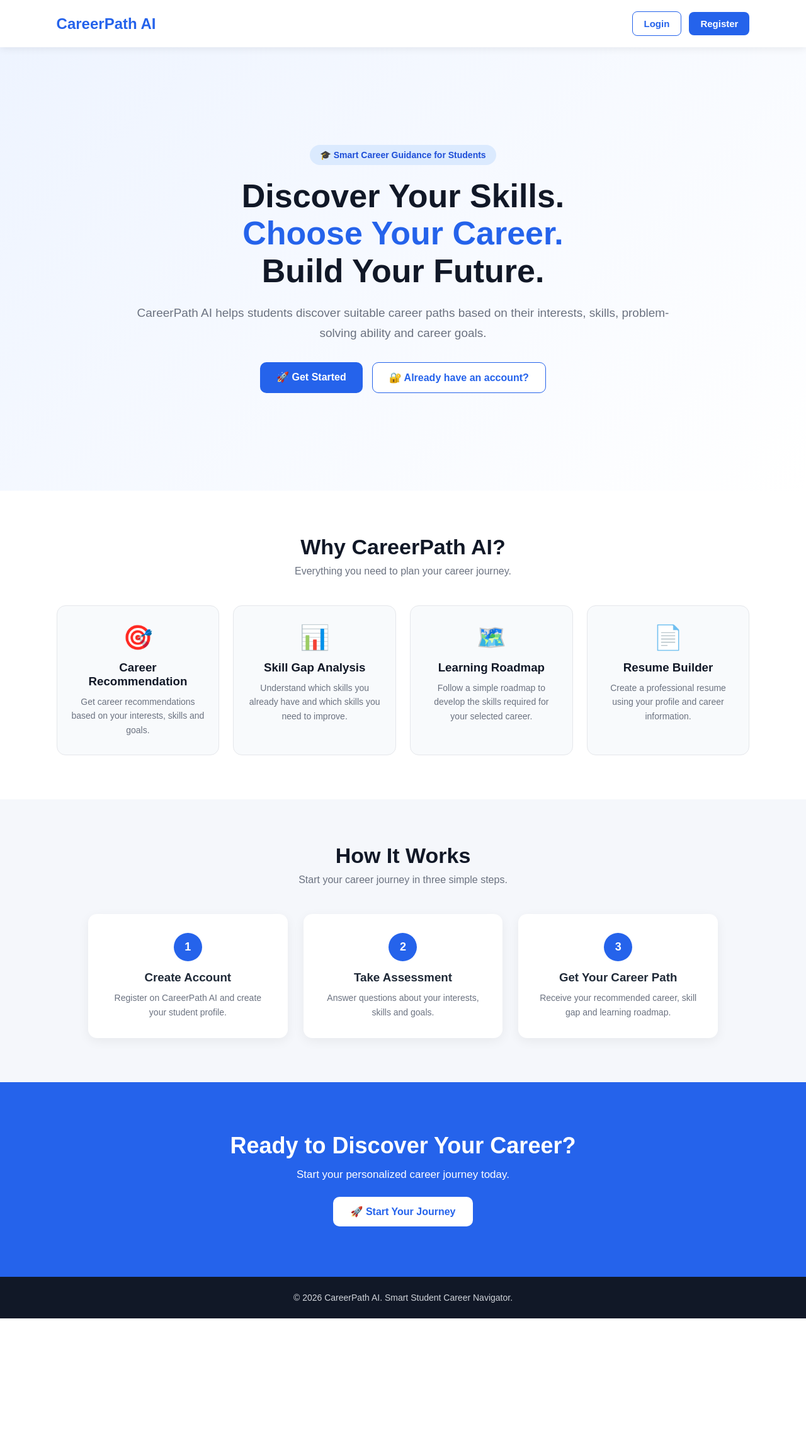
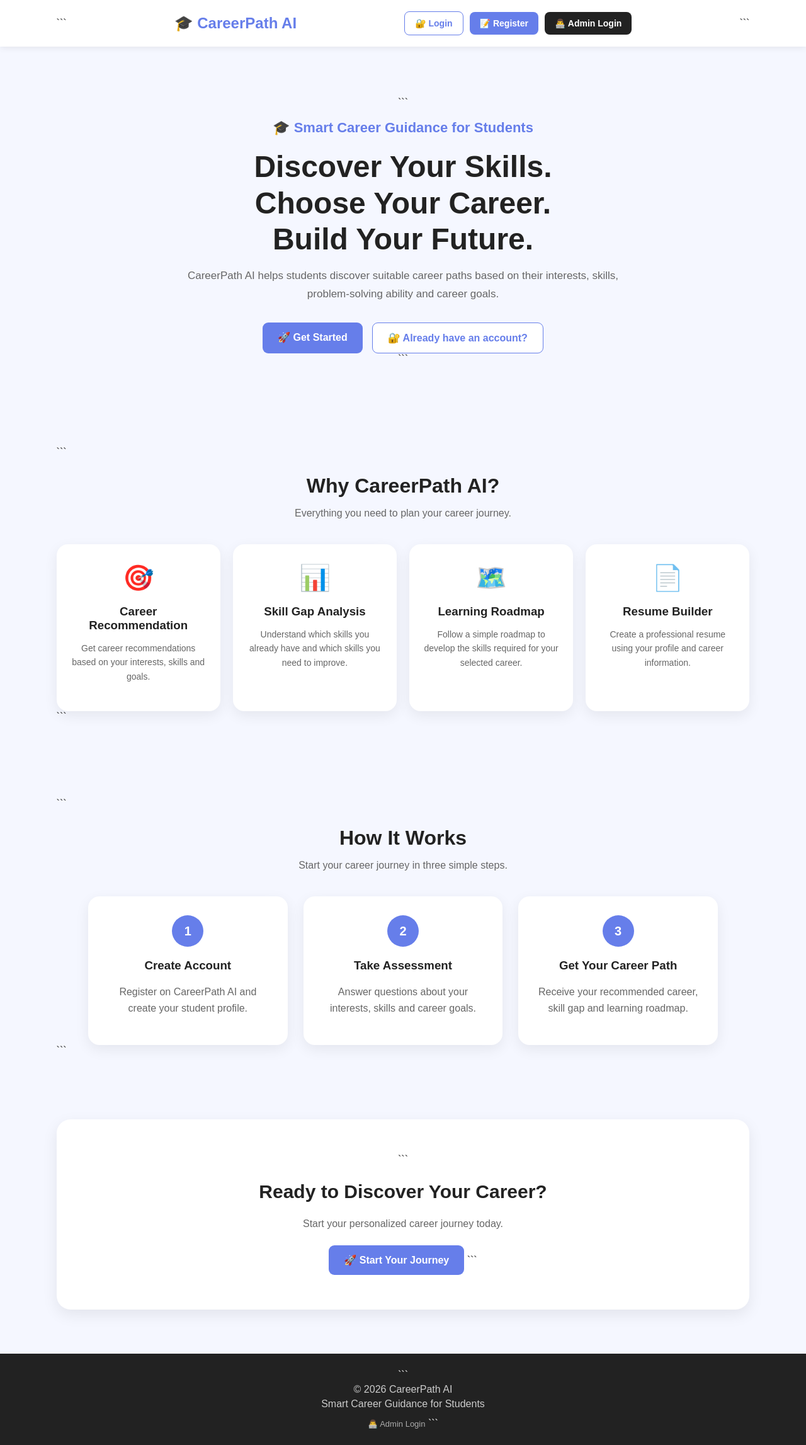
Before and after one commit to kengaromii-wq/CareerPathAI, a Flask app: page / in a window 1280 px wide. Shown: the whole page at 63% size. Before the commit the page ends 2093 px from the top, so only its background shows below. Run offline with Flask 3, Linux system fonts and the light colour scheme.

Commit message:
Add admin login button

````diff
--- a/templates/index.html
+++ b/templates/index.html
@@ -1,122 +1,97 @@
 <!DOCTYPE html>
+
 <html lang="en">
 <head>
 <meta charset="UTF-8">
 <meta name="viewport" content="width=device-width, initial-scale=1.0">
 
-    <title>CareerPath AI - Smart Student Career Navigator</title>
+<title>CareerPath AI - Smart Career Guidance</title>
 
 <style>
+
 * {
-            margin: 0;
-            padding: 0;
     box-sizing: border-box;
-            font-family: Arial, Helvetica, sans-serif;
 }
 
 body {
-            background: #f5f7fb;
-            color: #1f2937;
+    margin: 0;
+    font-family: Arial, sans-serif;
+    background: #f5f7ff;
+    color: #222;
 }
 
 /* NAVBAR */
-        nav {
-            width: 100%;
+
+.navbar {
     background: white;
     padding: 18px 7%;
     display: flex;
     justify-content: space-between;
     align-items: center;
-            box-shadow: 0 2px 12px rgba(0, 0, 0, 0.08);
-            position: sticky;
-            top: 0;
-            z-index: 1000;
+    box-shadow: 0 2px 10px rgba(0,0,0,0.08);
 }
 
 .logo {
     font-size: 24px;
     font-weight: bold;
-            color: #2563eb;
+    color: #667eea;
     text-decoration: none;
 }
 
 .nav-buttons {
     display: flex;
-            gap: 12px;
+    gap: 10px;
     align-items: center;
 }
 
 .nav-btn {
     text-decoration: none;
-            padding: 10px 18px;
+    padding: 10px 16px;
     border-radius: 8px;
-            font-size: 15px;
     font-weight: bold;
-            transition: 0.3s;
+    font-size: 14px;
 }
 
-        .login-btn {
-            color: #2563eb;
-            border: 1px solid #2563eb;
-            background: white;
+.login {
+    color: #667eea;
+    border: 1px solid #667eea;
 }
 
-        .login-btn:hover {
-            background: #2563eb;
+.register {
+    background: #667eea;
     color: white;
 }
 
-        .register-btn {
-            background: #2563eb;
+.admin {
+    background: #222;
     color: white;
 }
 
-        .register-btn:hover {
-            background: #1d4ed8;
+/* HERO */
+
+.hero {
+    text-align: center;
+    padding: 80px 20px 70px;
 }
 
-        /* HERO */
-        .hero {
-            min-height: 88vh;
-            display: flex;
-            align-items: center;
-            justify-content: center;
-            text-align: center;
-            padding: 60px 20px;
-            background: linear-gradient(135deg, #eef4ff, #ffffff);
+.hero h1 {
+    font-size: 48px;
+    margin: 15px 0;
+    line-height: 1.2;
 }
 
-        .hero-content {
-            max-width: 850px;
-        }
-
-        .badge {
-            display: inline-block;
-            background: #dbeafe;
-            color: #1d4ed8;
-            padding: 8px 16px;
-            border-radius: 30px;
-            font-size: 14px;
-            font-weight: bold;
+.hero h2 {
+    font-size: 22px;
+    color: #667eea;
     margin-bottom: 20px;
 }
 
-        .hero h1 {
-            font-size: 52px;
-            line-height: 1.15;
-            margin-bottom: 20px;
-            color: #111827;
-        }
-
-        .hero h1 span {
-            color: #2563eb;
-        }
-
 .hero p {
-            font-size: 19px;
+    max-width: 750px;
+    margin: 0 auto 30px;
+    font-size: 17px;
+    color: #666;
     line-height: 1.7;
-            color: #6b7280;
-            margin-bottom: 30px;
 }
 
 .hero-buttons {
@@ -126,266 +101,252 @@
     flex-wrap: wrap;
 }
 
-        .primary-btn,
-        .secondary-btn {
+.main-btn {
+    display: inline-block;
+    padding: 14px 24px;
+    border-radius: 9px;
     text-decoration: none;
-            padding: 14px 26px;
-            border-radius: 10px;
-            font-size: 16px;
     font-weight: bold;
-            transition: 0.3s;
 }
 
-        .primary-btn {
-            background: #2563eb;
+.start {
+    background: #667eea;
     color: white;
 }
 
-        .primary-btn:hover {
-            background: #1d4ed8;
-            transform: translateY(-2px);
-        }
-
-        .secondary-btn {
+.already {
     background: white;
-            color: #2563eb;
-            border: 1px solid #2563eb;
-        }
-
-        .secondary-btn:hover {
-            background: #eff6ff;
-            transform: translateY(-2px);
+    color: #667eea;
+    border: 1px solid #667eea;
 }
 
 /* FEATURES */
-        .features {
-            padding: 70px 7%;
-            background: white;
+
+.section {
+    padding: 60px 7%;
 }
 
 .section-title {
     text-align: center;
-            margin-bottom: 45px;
+    margin-bottom: 40px;
 }
 
 .section-title h2 {
-            font-size: 34px;
+    font-size: 32px;
     margin-bottom: 10px;
-            color: #111827;
 }
 
 .section-title p {
-            color: #6b7280;
+    color: #666;
 }
 
 .feature-grid {
     display: grid;
     grid-template-columns: repeat(4, 1fr);
-            gap: 22px;
-            max-width: 1200px;
-            margin: auto;
+    gap: 20px;
 }
 
 .feature-card {
-            background: #f8fafc;
-            padding: 28px 22px;
-            border-radius: 14px;
+    background: white;
+    padding: 30px 20px;
+    border-radius: 18px;
     text-align: center;
-            border: 1px solid #e5e7eb;
-            transition: 0.3s;
-        }
-
-        .feature-card:hover {
-            transform: translateY(-5px);
-            box-shadow: 0 10px 25px rgba(0, 0, 0, 0.08);
+    box-shadow: 0 7px 22px rgba(0,0,0,0.07);
 }
 
 .feature-icon {
-            font-size: 38px;
+    font-size: 40px;
     margin-bottom: 15px;
 }
 
 .feature-card h3 {
     margin-bottom: 10px;
-            color: #111827;
 }
 
 .feature-card p {
-            color: #6b7280;
+    color: #666;
     line-height: 1.6;
     font-size: 14px;
 }
 
 /* HOW IT WORKS */
-        .how-section {
-            padding: 70px 7%;
-            background: #f5f7fb;
-        }
 
 .steps {
-            max-width: 1000px;
-            margin: auto;
     display: grid;
     grid-template-columns: repeat(3, 1fr);
     gap: 25px;
+    max-width: 1000px;
+    margin: auto;
 }
 
-        .step {
+.step-card {
     background: white;
     padding: 30px;
-            border-radius: 14px;
+    border-radius: 18px;
     text-align: center;
-            box-shadow: 0 5px 18px rgba(0, 0, 0, 0.06);
+    box-shadow: 0 7px 22px rgba(0,0,0,0.07);
 }
 
 .step-number {
-            width: 45px;
-            height: 45px;
-            line-height: 45px;
+    width: 50px;
+    height: 50px;
+    line-height: 50px;
     margin: 0 auto 15px;
     border-radius: 50%;
-            background: #2563eb;
+    background: #667eea;
     color: white;
     font-weight: bold;
-            font-size: 18px;
+    font-size: 20px;
 }
 
-        .step h3 {
-            margin-bottom: 10px;
-        }
-
-        .step p {
-            color: #6b7280;
+.step-card p {
+    color: #666;
     line-height: 1.6;
-            font-size: 14px;
 }
 
 /* CTA */
+
 .cta {
-            padding: 80px 20px;
+    margin: 40px 7% 70px;
+    padding: 55px 25px;
     text-align: center;
-            background: #2563eb;
-            color: white;
+    background: white;
+    border-radius: 22px;
+    box-shadow: 0 8px 25px rgba(0,0,0,0.08);
 }
 
 .cta h2 {
-            font-size: 36px;
-            margin-bottom: 15px;
+    font-size: 30px;
 }
 
 .cta p {
+    color: #666;
     margin-bottom: 25px;
-            font-size: 17px;
-        }
-
-        .cta a {
-            display: inline-block;
-            text-decoration: none;
-            background: white;
-            color: #2563eb;
-            padding: 14px 28px;
-            border-radius: 10px;
-            font-weight: bold;
 }
 
 /* FOOTER */
+
 footer {
-            background: #111827;
-            color: #d1d5db;
+    background: #222;
+    color: white;
     text-align: center;
-            padding: 25px 20px;
-            font-size: 14px;
+    padding: 25px;
+}
+
+footer p {
+    margin: 5px;
+    color: #ccc;
+}
+
+.footer-admin {
+    display: inline-block;
+    margin-top: 10px;
+    color: #aaa;
+    text-decoration: none;
+    font-size: 13px;
 }
 
 /* MOBILE */
+
 @media (max-width: 900px) {
+
     .feature-grid {
         grid-template-columns: repeat(2, 1fr);
     }
 
-            .hero h1 {
-                font-size: 42px;
-            }
+    .steps {
+        grid-template-columns: 1fr;
     }
 
-        @media (max-width: 600px) {
-            nav {
-                padding: 15px 5%;
 }
 
-            .logo {
-                font-size: 20px;
+@media (max-width: 650px) {
+
+    .navbar {
+        padding: 15px;
+        flex-direction: column;
+        gap: 15px;
     }
 
     .nav-buttons {
-                gap: 6px;
-            }
-
-            .nav-btn {
-                padding: 8px 11px;
-                font-size: 13px;
+        flex-wrap: wrap;
+        justify-content: center;
     }
 
     .hero {
-                min-height: 80vh;
-                padding: 45px 18px;
+        padding: 55px 18px;
     }
 
     .hero h1 {
         font-size: 34px;
     }
 
+    .hero h2 {
+        font-size: 19px;
+    }
+
     .hero p {
-                font-size: 16px;
+        font-size: 15px;
     }
 
     .feature-grid {
         grid-template-columns: 1fr;
     }
 
-            .steps {
-                grid-template-columns: 1fr;
+    .section {
+        padding: 45px 18px;
     }
 
-            .section-title h2 {
-                font-size: 28px;
+    .cta {
+        margin: 30px 18px 50px;
     }
 
-            .cta h2 {
-                font-size: 28px;
 }
-        }
+
 </style>
+
 </head>
 
 <body>
 
 <!-- NAVBAR -->
-    <nav>
-        <a href="/" class="logo">CareerPath AI</a>
+
+<nav class="navbar">
+
+```
+<a href="/" class="logo">
+    🎓 CareerPath AI
+</a>
 
 <div class="nav-buttons">
-            <!-- LOGIN BUTTON NOW WORKS -->
-            <a href="/login" class="nav-btn login-btn">Login</a>
 
-            <!-- REGISTER BUTTON -->
-            <a href="/register" class="nav-btn register-btn">Register</a>
+    <a href="/login" class="nav-btn login">
+        🔐 Login
+    </a>
+
+    <a href="/register" class="nav-btn register">
+        📝 Register
+    </a>
+
+    <a href="/admin-login" class="nav-btn admin">
+        👨‍💻 Admin Login
+    </a>
+
 </div>
+```
+
 </nav>
 
+<!-- HERO -->
 
-    <!-- HERO SECTION -->
 <section class="hero">
 
-        <div class="hero-content">
-
-            <div class="badge">
-                🎓 Smart Career Guidance for Students
-            </div>
+```
+<h2>🎓 Smart Career Guidance for Students</h2>
 
 <h1>
     Discover Your Skills.<br>
-                <span>Choose Your Career.</span><br>
+    Choose Your Career.<br>
     Build Your Future.
 </h1>
 
@@ -397,136 +358,202 @@
 
 <div class="hero-buttons">
 
-                <!-- START ASSESSMENT -->
-                <a href="/register" class="primary-btn">
+    <a href="/register" class="main-btn start">
         🚀 Get Started
     </a>
 
-                <!-- EXISTING USERS -->
-                <a href="/login" class="secondary-btn">
+    <a href="/login" class="main-btn already">
         🔐 Already have an account?
     </a>
 
 </div>
+```
+
+</section>
+
+<!-- FEATURES -->
+
+<section class="section">
+
+```
+<div class="section-title">
+
+    <h2>Why CareerPath AI?</h2>
+
+    <p>
+        Everything you need to plan your career journey.
+    </p>
 
 </div>
 
-    </section>
-
-
-    <!-- FEATURES -->
-    <section class="features">
-
-        <div class="section-title">
-            <h2>Why CareerPath AI?</h2>
-            <p>Everything you need to plan your career journey.</p>
-        </div>
 
 <div class="feature-grid">
 
     <div class="feature-card">
+
         <div class="feature-icon">🎯</div>
+
         <h3>Career Recommendation</h3>
+
         <p>
-                    Get career recommendations based on your interests,
-                    skills and goals.
+            Get career recommendations based on your
+            interests, skills and goals.
         </p>
+
     </div>
 
+
     <div class="feature-card">
+
         <div class="feature-icon">📊</div>
+
         <h3>Skill Gap Analysis</h3>
+
         <p>
-                    Understand which skills you already have and which
-                    skills you need to improve.
+            Understand which skills you already have
+            and which skills you need to improve.
         </p>
+
     </div>
 
+
     <div class="feature-card">
+
         <div class="feature-icon">🗺️</div>
+
         <h3>Learning Roadmap</h3>
+
         <p>
-                    Follow a simple roadmap to develop the skills required
-                    for your selected career.
+            Follow a simple roadmap to develop the
+            skills required for your selected career.
         </p>
+
     </div>
 
+
     <div class="feature-card">
+
         <div class="feature-icon">📄</div>
+
         <h3>Resume Builder</h3>
+
         <p>
-                    Create a professional resume using your profile and
-                    career information.
+            Create a professional resume using your
+            profile and career information.
         </p>
+
     </div>
 
 </div>
+```
 
 </section>
 
+<!-- HOW IT WORKS -->
 
-    <!-- HOW IT WORKS -->
-    <section class="how-section">
+<section class="section">
 
+```
 <div class="section-title">
+
     <h2>How It Works</h2>
-            <p>Start your career journey in three simple steps.</p>
+
+    <p>
+        Start your career journey in three simple steps.
+    </p>
+
 </div>
+
 
 <div class="steps">
 
-            <div class="step">
-                <div class="step-number">1</div>
-                <h3>Create Account</h3>
-                <p>
-                    Register on CareerPath AI and create your student profile.
-                </p>
+    <div class="step-card">
+
+        <div class="step-number">
+            1
         </div>
 
-            <div class="step">
-                <div class="step-number">2</div>
-                <h3>Take Assessment</h3>
+        <h3>Create Account</h3>
+
         <p>
-                    Answer questions about your interests, skills and goals.
+            Register on CareerPath AI and create
+            your student profile.
         </p>
+
     </div>
 
-            <div class="step">
-                <div class="step-number">3</div>
+
+    <div class="step-card">
+
+        <div class="step-number">
+            2
+        </div>
+
+        <h3>Take Assessment</h3>
+
+        <p>
+            Answer questions about your interests,
+            skills and career goals.
+        </p>
+
+    </div>
+
+
+    <div class="step-card">
+
+        <div class="step-number">
+            3
+        </div>
+
         <h3>Get Your Career Path</h3>
+
         <p>
-                    Receive your recommended career, skill gap and learning
-                    roadmap.
+            Receive your recommended career,
+            skill gap and learning roadmap.
         </p>
+
     </div>
 
 </div>
+```
 
 </section>
 
+<!-- CTA -->
 
-    <!-- CTA -->
 <section class="cta">
 
+```
 <h2>Ready to Discover Your Career?</h2>
 
 <p>
     Start your personalized career journey today.
 </p>
 
-        <a href="/register">
+<a href="/register" class="main-btn start">
     🚀 Start Your Journey
 </a>
+```
 
 </section>
 
+<!-- FOOTER -->
 
-    <!-- FOOTER -->
 <footer>
 
+```
 <p>
-            © 2026 CareerPath AI. Smart Student Career Navigator.
+    © 2026 CareerPath AI
 </p>
+
+<p>
+    Smart Career Guidance for Students
+</p>
+
+<a href="/admin-login" class="footer-admin">
+    👨‍💻 Admin Login
+</a>
+```
 
 </footer>
 
````
Lines whose indentation alone changed are shown as unchanged.
